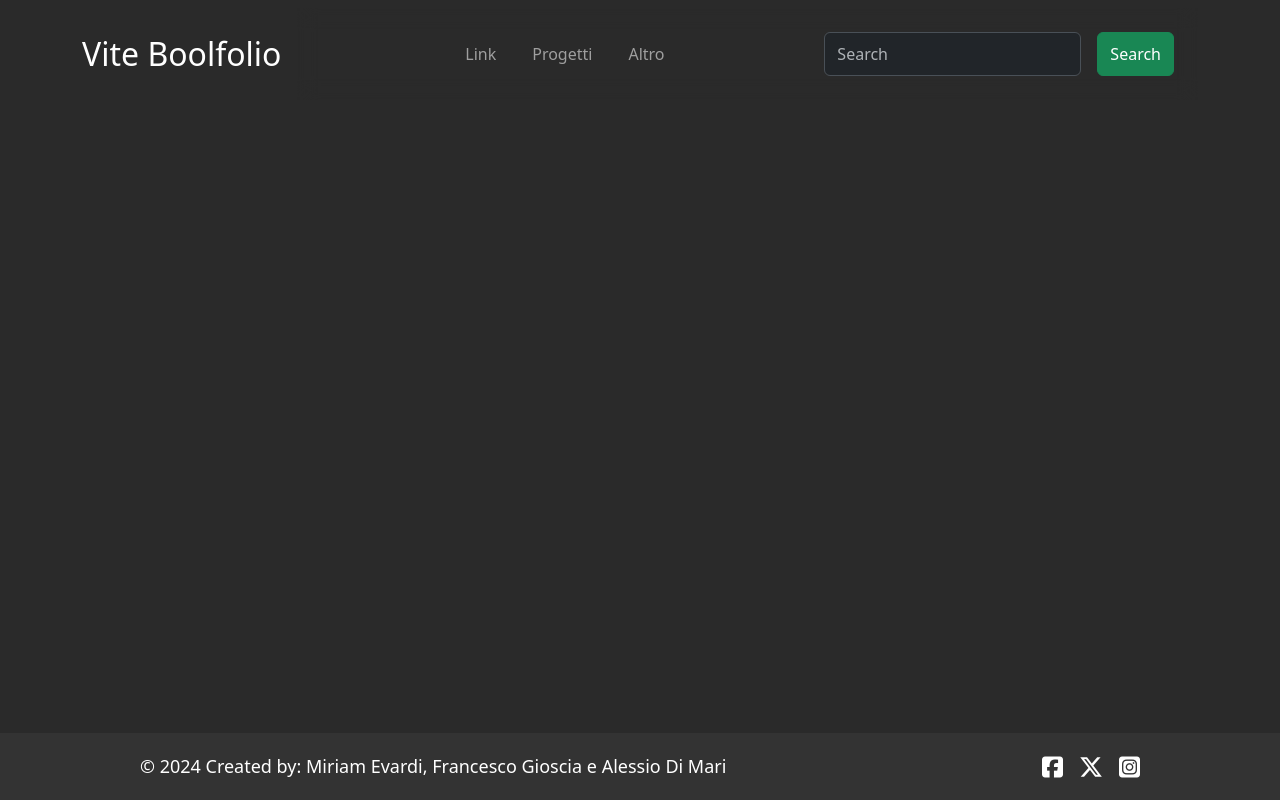
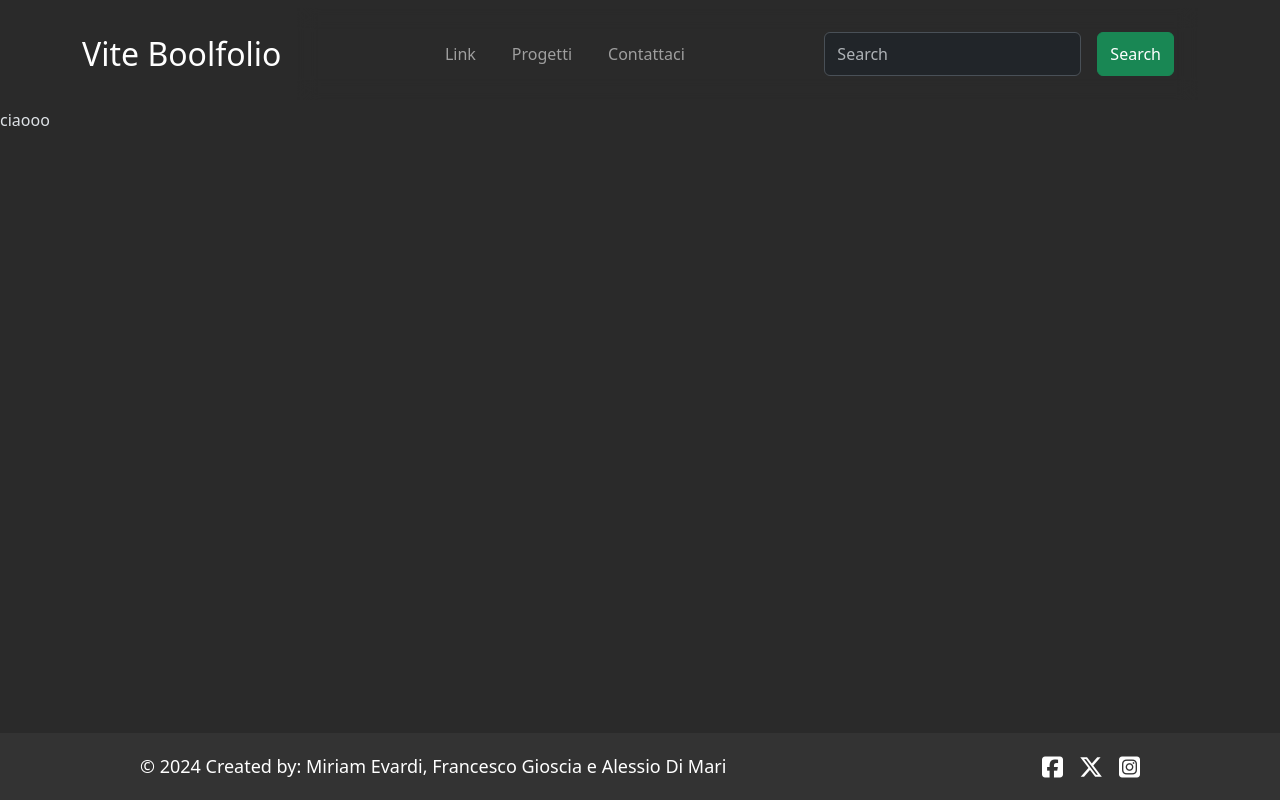
Before and after one commit to MiriamEvardi/vite-boolfolio, a Vue app: page /contact in a window 1280 px wide. Built offline with nearby package versions, Linux system fonts and the light colour scheme; what vue-awesome-paginate would draw is missing.

Commit message:
contactUs page link

```diff
--- a/src/components/AppHeader.vue
+++ b/src/components/AppHeader.vue
@@ -13,7 +13,7 @@ export default{
             <div class="container">
 
                 <!-- Logo sito -->
-                <router-link :to="{name: 'home'}" class="navbar-brand fs-2" href="#">Vite Boolfolio</router-link>
+                <router-link :to="{name: 'home'}" class="navbar-brand fs-2">Vite Boolfolio</router-link>
                 <button class="navbar-toggler" type="button" data-bs-toggle="offcanvas" data-bs-target="#offcanvasNavbar" aria-controls="offcanvasNavbar" aria-label="Toggle navigation">
                     <span class="navbar-toggler-icon"></span>
                 </button>
@@ -33,7 +33,7 @@ export default{
                                 <a class="nav-link mx-2" href="Progetti">Progetti</a>
                             </li>
                             <li class="nav-item">
-                                <a class="nav-link mx-2" href="Altro">Altro</a>
+                                <router-link :to="{name: 'contact'}" class="nav-link mx-2">Contattaci</router-link>
                             </li>
                         </ul>
                         <form class="d-flex justify-content-center align-item-center flex-row gap-2" role="search">
--- /dev/null
+++ b/src/pages/ContactUsPage.vue
@@ -0,0 +1,24 @@
+<script>
+
+export default{
+    name: 'ContactUsPage',
+
+    data(){
+        return{
+
+        }
+    }
+}
+
+</script>
+
+<template>
+    <div>
+        ciaooo
+
+    </div>
+</template>
+
+<style lang="scss">
+
+</style>
--- a/src/router.js
+++ b/src/router.js
@@ -1,7 +1,8 @@
 import { createRouter, createWebHistory } from 'vue-router';
 
 import HomePage from './pages/HomePage.vue';
-import ShowProject from './pages/ShowProject.vue'
+import ShowProject from './pages/ShowProject.vue';
+import ContactUsPage from './pages/ContactUsPage.vue';
 
 const router = createRouter({
     history: createWebHistory(),
@@ -16,6 +17,11 @@ const router = createRouter({
             path: '/projects/:slug',
             name: 'show-project',
             component: ShowProject
+        },
+        {
+            path: '/contact',
+            name: 'contact',
+            component: ContactUsPage
         }
     ]
 
```
